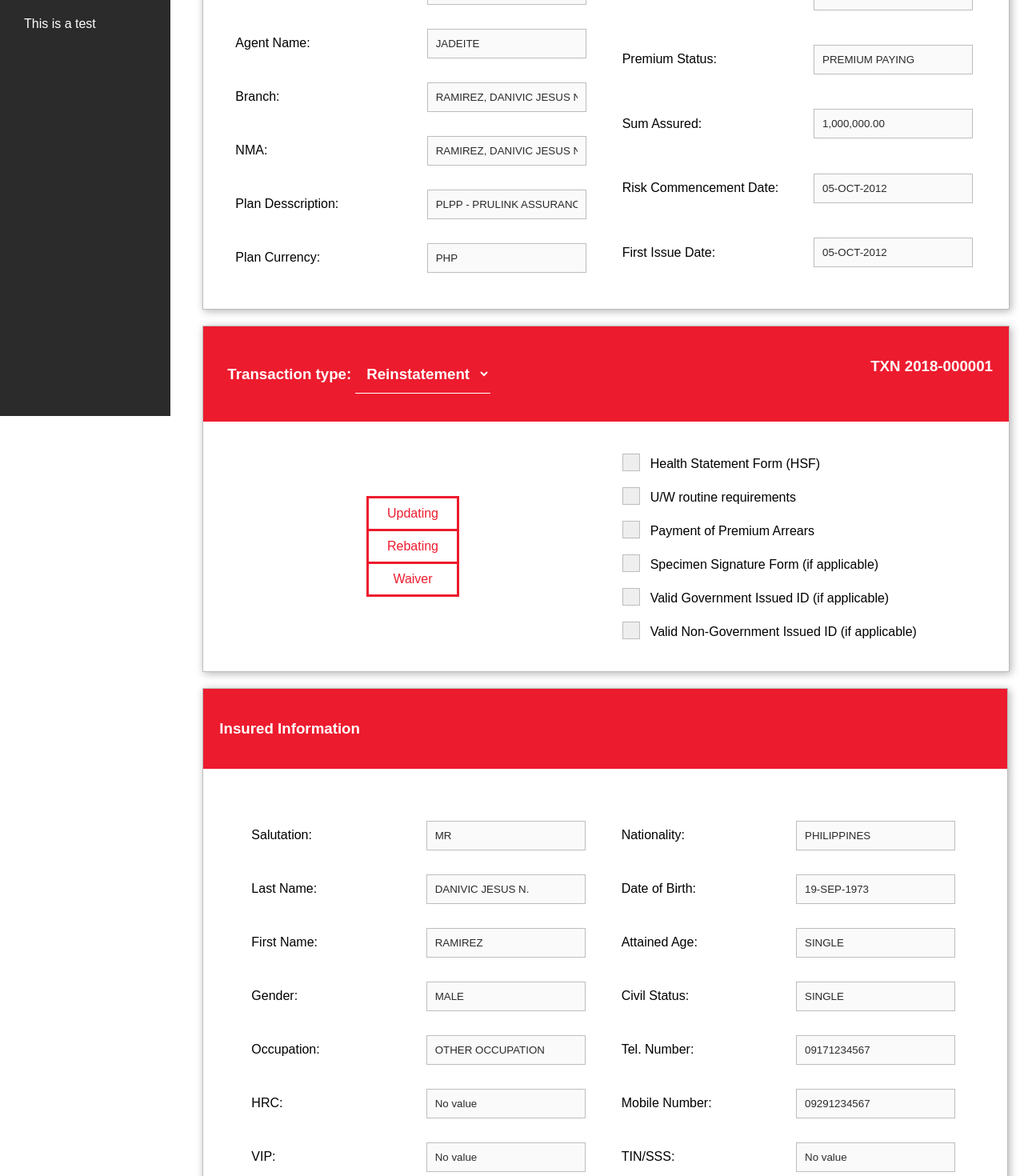
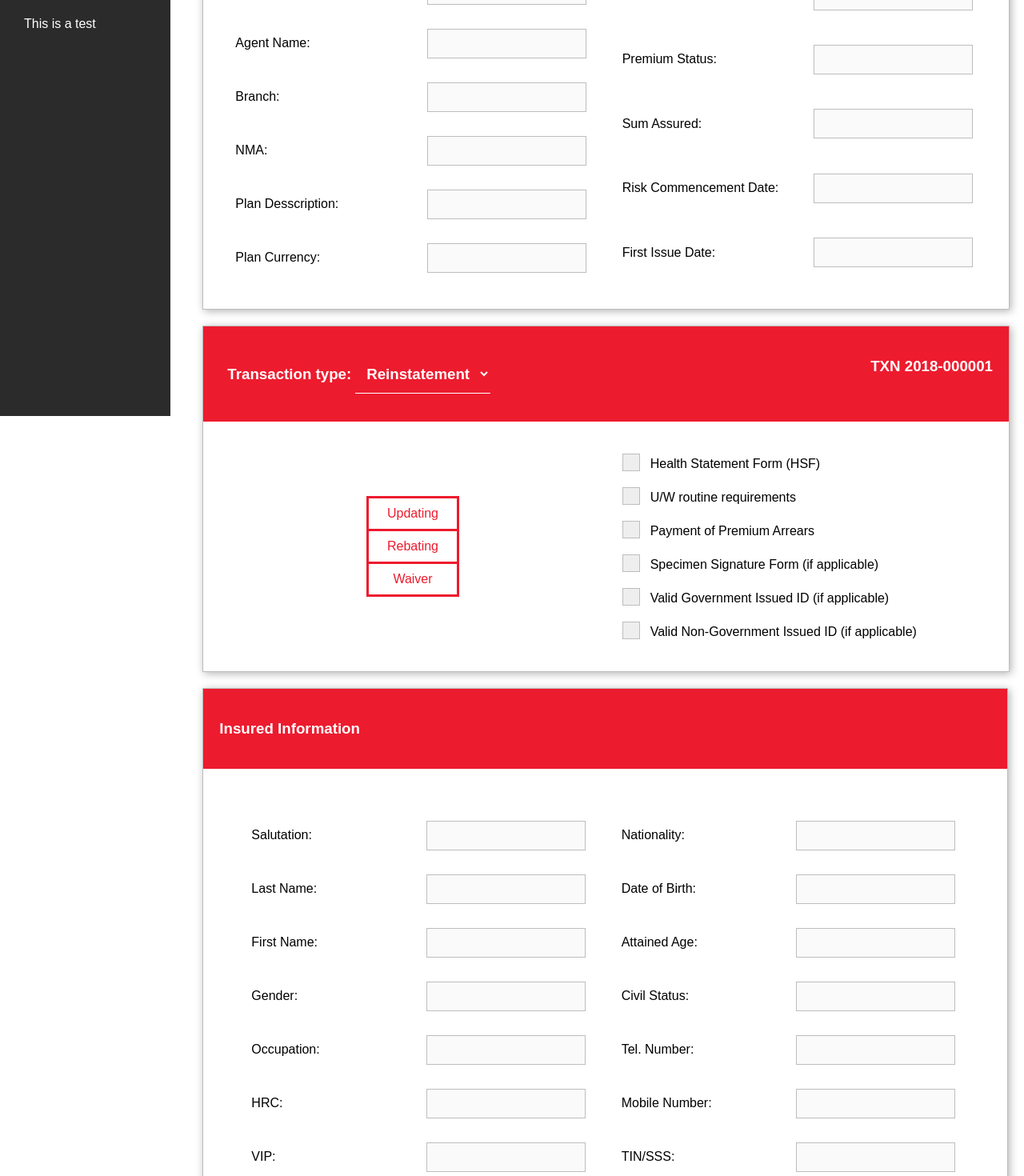
Before and after one commit to questronix/bpm-pl-ui, a React (Create React App) app: page / in a window 1280 px wide. Shown: the part 380-1850 px from the top of the page at 80% size. Built offline with nearby package versions, Linux system fonts and the light colour scheme.

Commit message:
Fix state management of policy

```diff
--- a/src/modules/policy/component/Fatca.js
+++ b/src/modules/policy/component/Fatca.js
@@ -280,7 +280,7 @@ class Fatca extends Component {
                   </div>
                 </div>
 
-                {/* Tentative display. Will confirm this to sir mic */}
+                {/* TODO: Tentative display. Will confirm this to sir mic */}
                 {/* <hr/> */}
                     {/* <div className="col xl-12 flex-container flex-wrap">
                       <h4 className="col xl-12">Hazardous Hobbies:</h4><br />
--- a/src/modules/policy/component/InsuredInformation.js
+++ b/src/modules/policy/component/InsuredInformation.js
@@ -19,70 +19,70 @@ class InsuredInformation extends Component {
                 <div className="col xl-6 l-6 m-12 s-12 xs-12 flex-container flex-wrap">
                   <div className="col xl-12 l-12 m-12 s-12 xs-12 f-justify-space-between flex f-center">
                     <label>Salutation: </label>
-                    <input className="input disabled" type="text" value={insured.salutation} disabled />
+                    <input className="input disabled" type="text" defaultValue={insured.salutation} disabled />
                   </div>
                   <div className="col xl-12 l-12 m-12 s-12 xs-12 f-justify-space-between flex f-center">
                     <label>Last Name: </label>
-                    <input className="input disabled" type="text" value={insured.lastName} disabled />
+                    <input className="input disabled" type="text" defaultValue={insured.lastName} disabled />
                   </div>
                   <div className="col xl-12 l-12 m-12 s-12 xs-12 f-justify-space-between flex f-center">
                     <label>First Name: </label>
-                    <input className="input disabled" type="text" value={insured.firstName} disabled />
+                    <input className="input disabled" type="text" defaultValue={insured.firstName} disabled />
                   </div>
                   <div className="col xl-12 l-12 m-12 s-12 xs-12 f-justify-space-between flex f-center">
                     <label>Gender: </label>
-                    <input className="input disabled" type="text" value={insured.gender} disabled />
+                    <input className="input disabled" type="text" defaultValue={insured.gender} disabled />
                   </div>
                   <div className="col xl-12 l-12 m-12 s-12 xs-12 f-justify-space-between flex f-center">
                     <label>Occupation: </label>
-                    <input className="input disabled" type="text" value={insured.occupation} disabled />
+                    <input className="input disabled" type="text" defaultValue={insured.occupation} disabled />
                   </div>
                   <div className="col xl-12 l-12 m-12 s-12 xs-12 f-justify-space-between flex f-center">
                     <label>HRC: </label>
-                    <input className="input disabled" type="text" value={insured.hrc} disabled />
+                    <input className="input disabled" type="text" defaultValue={insured.hrc} disabled />
                   </div>
                   <div className="col xl-12 l-12 m-12 s-12 xs-12 f-justify-space-between flex f-center">
                     <label>VIP: </label>
-                    <input className="input disabled" type="text" value={insured.vip} disabled />
+                    <input className="input disabled" type="text" defaultValue={insured.vip} disabled />
                   </div>
                   <div className="col xl-12 l-12 m-12 s-12 xs-12 f-justify-space-between flex f-center">
                     <label>STR: </label>
-                    <input className="input disabled" type="text" value={insured.str} disabled />
+                    <input className="input disabled" type="text" defaultValue={insured.str} disabled />
                   </div>
                 </div>
                 {/* Separate */}
                 <div className="col xl-6 xl-6 l-6 m-12 s-12 xs-12 flex-container flex-wrap">
                   <div className="col xl-12 l-12 m-12 s-12 xs-12 f-justify-space-between flex f-center">
                     <label>Nationality: </label>
-                    <input className="input disabled" type="text" value={insured.nationality} disabled />
+                    <input className="input disabled" type="text" defaultValue={insured.nationality} disabled />
                   </div>
                   <div className="col xl-12 l-12 m-12 s-12 xs-12 f-justify-space-between flex f-center">
                     <label>Date of Birth: </label>
-                    <input className="input disabled" type="text" value={insured.dateOfBirth} disabled />
+                    <input className="input disabled" type="text" defaultValue={insured.dateOfBirth} disabled />
                   </div>
                   <div className="col xl-12 l-12 m-12 s-12 xs-12 f-justify-space-between flex f-center">
                     <label>Attained Age: </label>
-                    <input className="input disabled" type="text" value={insured.attainedAge} disabled />
+                    <input className="input disabled" type="text" defaultValue={insured.attainedAge} disabled />
                   </div>
                   <div className="col xl-12 l-12 m-12 s-12 xs-12 f-justify-space-between flex f-center">
                   <label>Civil Status: </label>
-                  <input className="input disabled" type="text" value={insured.civilStatus} disabled />
+                  <input className="input disabled" type="text" defaultValue={insured.civilStatus} disabled />
                 </div>
                 <div className="col xl-12 l-12 m-12 s-12 xs-12 f-justify-space-between flex f-center">
                   <label>Tel. Number: </label>
-                  <input className="input disabled" type="text" value={insured.telNumber} disabled />
+                  <input className="input disabled" type="text" defaultValue={insured.telNumber} disabled />
                 </div>
                 <div className="col xl-12 l-12 m-12 s-12 xs-12 f-justify-space-between flex f-center">
                   <label>Mobile Number: </label>
-                  <input className="input disabled" type="text" value={insured.mobileNumber} disabled />
+                  <input className="input disabled" type="text" defaultValue={insured.mobileNumber} disabled />
                 </div>
                 <div className="col xl-12 l-12 m-12 s-12 xs-12 f-justify-space-between flex f-center">
                   <label>TIN/SSS: </label>
-                  <input className="input disabled" type="text" value={insured.tinOrSss} disabled />
+                  <input className="input disabled" type="text" defaultValue={insured.tinOrSss} disabled />
                 </div>
                 <div className="col xl-12 l-12 m-12 s-12 xs-12 f-justify-space-between flex f-center">
                   <label>Email: </label>
-                  <input className="input disabled" type="text" value={insured.email} disabled />
+                  <input className="input disabled" type="text" defaultValue={insured.email} disabled />
                 </div>
               </div>
             </div>
--- a/src/modules/policy/component/Policy.js
+++ b/src/modules/policy/component/Policy.js
@@ -8,14 +8,19 @@ class Policy extends Component {
   constructor(props) {
     super(props);
     this.state = {
+      policyNumberSearch: '',
+      policy: {},
+      insured: {},
       selectedTransaction: '',
       transactionCheckList: [],
     }
     this.handleTransactionChange = this.handleTransactionChange.bind(this);
+    this.handlePolicySearchSubmit = this.handlePolicySearchSubmit.bind(this);
   }
 
   componentDidMount() {
     // Init default values to Transaction on page load.
+    // TODO: REST call here
     this.setState({
       selectedTransaction: '1',
       transactionCheckList: [
@@ -51,6 +56,47 @@ class Policy extends Component {
         },
       ]
     });
+  }
+
+  handlePolicySearchSubmit(policyNumber) {
+    this.setState({ policyNumberSearch: policyNumber });
+    // TODO: REST calling here
+    if (policyNumber === '00000001') {
+      this.setState({
+        policy: {
+          number: '00000001',
+          agentCode: 'ROMEO CAMILLE ABION',
+          agentName: 'JADEITE',
+          branch: 'RAMIREZ, DANIVIC JESUS N.',
+          nma: 'RAMIREZ, DANIVIC JESUS N.',
+          planDesc: 'PLPP - PRULINK ASSURANCE ACCOUNT PLUS',
+          planCurrency: 'PHP',
+          contractStatus: 'IN FORCE',
+          premiumStatus: 'PREMIUM PAYING',
+          sumAssured: '1,000,000.00',
+          rcd: '05-OCT-2012',
+          firstIssueDate: '05-OCT-2012',
+        },
+        insured: {
+          salutation: 'MR',
+          firstName: 'RAMIREZ',
+          lastName: 'DANIVIC JESUS N.',
+          gender: 'MALE',
+          occupation: 'OTHER OCCUPATION',
+          hrc: 'No value',
+          vip: 'No value',
+          str: 'No value',
+          nationality: 'PHILIPPINES',
+          dateOfBirth: '19-SEP-1973',
+          attainedAge: 'SINGLE',
+          civilStatus: 'SINGLE',
+          telNumber: '09171234567',
+          mobileNumber: '09291234567',
+          tinOrSss: 'No value',
+          email: 'sample@email.com',
+        }
+      })
+    }
   }
 
   handleTransactionChange(transactionType) {
@@ -139,59 +185,24 @@ class Policy extends Component {
   }
 
   render() {
-    const policy = {
-      number: '04010295',
-      agentCode: 'ROMEO CAMILLE ABION',
-      agentName: 'JADEITE',
-      branch: 'RAMIREZ, DANIVIC JESUS N.',
-      nma: 'RAMIREZ, DANIVIC JESUS N.',
-      planDesc: 'PLPP - PRULINK ASSURANCE ACCOUNT PLUS',
-      planCurrency: 'PHP',
-      contractStatus: 'IN FORCE',
-      premiumStatus: 'PREMIUM PAYING',
-      sumAssured: '1,000,000.00',
-      rcd: '05-OCT-2012',
-      firstIssueDate: '05-OCT-2012',
-    };
-
-    const insured = {
-      salutation: 'MR',
-      firstName: 'RAMIREZ',
-      lastName: 'DANIVIC JESUS N.',
-      gender: 'MALE',
-      occupation: 'OTHER OCCUPATION',
-      hrc: 'No value',
-      vip: 'No value',
-      str: 'No value',
-      nationality: 'PHILIPPINES',
-      dateOfBirth: '19-SEP-1973',
-      attainedAge: 'SINGLE',
-      civilStatus: 'SINGLE',
-      telNumber: '09171234567',
-      mobileNumber: '09291234567',
-      tinOrSss: 'No value',
-      email: 'sample@email.com',
-    };
-
     return (
       <div className="flex-container flex-wrap">
         <div className="col xl-2">
         </div>
         <div className="col xl-10 margin-top-90">
           <h1 className="font-prulife">Policy Information</h1>
-          <SearchPolicyForm />
-          <PolicyInformation policy={policy} />
+          <SearchPolicyForm onPolicySearchSubmit={this.handlePolicySearchSubmit}/>
+          <PolicyInformation policy={this.state.policy} />
           <Transaction
             transactionCheckList={this.state.transactionCheckList}
             onTransactionChange={this.handleTransactionChange} />
-          <Fatca insured={insured} />
+          <Fatca insured={this.state.insured} />
           <div className="col xl-12  flex f-end">
             <input className="btn prulife col xl-1" type="button" value="Save" />
           </div>
         </div>
       </div>
     );
-
   }
 }
 
--- a/src/modules/policy/component/PolicyInformation.js
+++ b/src/modules/policy/component/PolicyInformation.js
@@ -2,12 +2,7 @@ import React, { Component } from 'react';
 
 class PolicyInformation extends Component {
 
-  formatAddress(data) {
-    return data.addr1 + ', ' + data.addr2 + ',' + data.addr3;
-  }
-
   render() {
-    const policy = this.props.policy;
 
     return (
       <div className="App">
@@ -21,219 +16,59 @@ class PolicyInformation extends Component {
               </div>
               <div className="card-body flex-container flex-wrap">
                 <div className="col xl-6 l-6 m-12 s-12 xs-12 flex-container flex-wrap">
-                  <div className="col xl-12 l-12 m-12 s-12 xs-12 f-justify-space-between flex f-center">
+                 <div className="col xl-12 l-12 m-12 s-12 xs-12 f-justify-space-between flex f-center">
                     <label>Agent Code: </label>
-                    <input className="input disabled" type="text" value={policy.agentCode} disabled />
+                    <input className="input disabled" type="text" defaultValue={this.props.policy.agentCode} disabled />
                   </div>
                   <div className="col xl-12 l-12 m-12 s-12 xs-12 f-justify-space-between flex f-center">
                     <label>Agent Name: </label>
-                    <input className="input disabled" type="text" value={policy.agentName} disabled />
+                    <input className="input disabled" type="text" defaultValue={this.props.policy.agentName} disabled />
                   </div>
                   <div className="col xl-12 l-12 m-12 s-12 xs-12 f-justify-space-between flex f-center">
                     <label>Branch: </label>
-                    <input className="input disabled" type="text" value={policy.branch} disabled />
+                    <input className="input disabled" type="text" defaultValue={this.props.policy.branch} disabled />
                   </div>
                   <div className="col xl-12 l-12 m-12 s-12 xs-12 f-justify-space-between flex f-center">
                     <label>NMA: </label>
-                    <input className="input disabled" type="text" value={policy.nma} disabled />
+                    <input className="input disabled" type="text" defaultValue={this.props.policy.nma} disabled />
                   </div>
                   <div className="col xl-12 l-12 m-12 s-12 xs-12 f-justify-space-between flex f-center">
                     <label>Plan Desscription: </label>
-                    <input className="input disabled" type="text" value={policy.planDesc} disabled />
+                    <input className="input disabled" type="text" defaultValue={this.props.policy.planDesc} disabled />
                   </div>
                   <div className="col xl-12 l-12 m-12 s-12 xs-12 f-justify-space-between flex f-center">
                     <label>Plan Currency: </label>
-                    <input className="input disabled" type="text" value={policy.planCurrency} disabled />
+                    <input className="input disabled" type="text" defaultValue={this.props.policy.planCurrency} disabled />
                   </div>
                 </div>
-                {/* Separate */}
+
+
                 <div className="col xl-6 xl-6 l-6 m-12 s-12 xs-12 flex-container flex-wrap">
                   <div className="col xl-12 l-12 m-12 s-12 xs-12 f-justify-space-between flex f-center">
                     <label>Contract Status: </label>
-                    <input className="input disabled" type="text" value={policy.contractStatus} disabled />
+                    <input className="input disabled" type="text" defaultValue={this.props.policy.contractStatus} disabled />
                   </div>
                   <div className="col xl-12 l-12 m-12 s-12 xs-12 f-justify-space-between flex f-center">
                     <label>Premium Status: </label>
-                    <input className="input disabled" type="text" value={policy.premiumStatus} disabled />
+                    <input className="input disabled" type="text" defaultValue={this.props.policy.premiumStatus} disabled />
                   </div>
                   <div className="col xl-12 l-12 m-12 s-12 xs-12 f-justify-space-between flex f-center">
                     <label>Sum Assured: </label>
-                    <input className="input disabled" type="text" value={policy.sumAssured} disabled />
+                    <input className="input disabled" type="text" defaultValue={this.props.policy.sumAssured} disabled />
                   </div>
                   <div className="col xl-12 l-12 m-12 s-12 xs-12 f-justify-space-between flex f-center">
                   <label>Risk Commencement Date: </label>
-                  <input className="input disabled" type="text" value={policy.rcd} disabled />
+                  <input className="input disabled" type="text" defaultValue={this.props.policy.rcd} disabled />
                 </div>
                 <div className="col xl-12 l-12 m-12 s-12 xs-12 f-justify-space-between flex f-center">
                   <label>First Issue Date: </label>
-                  <input className="input disabled" type="text" value={policy.firstIssueDate} disabled />
+                  <input className="input disabled" type="text" defaultValue={this.props.policy.firstIssueDate} disabled />
                 </div>
               </div>
             </div>
           </div>
         </div>
       </div>
-        {/* <label>Policy Number:
-          <input
-            type="text"
-            value={policy.number}
-            disabled/>
-        </label>
-        <label>Policy Status:
-          <input
-            type="text"
-            value={policy.status}
-            disabled/><br/>
-        </label>
-        <label>Insured Client ID:
-          <input
-            type="text"
-            value={policy.insuredClientID}
-            disabled/>
-          </label>
-        <label>Insured Name:
-          <input
-            type="text"
-            value={policy.insuredName}
-            disabled/><br/>
-        </label>
-        <label>Owner Client ID:
-          <input
-            type="text"
-            value={policy.ownerClientID}
-            disabled/>
-        </label>
-        <label>Policy Owner Name:
-          <input
-            type="text"
-            value={policy.ownerName}
-            disabled/><br/>
-        </label>
-        <label>Risk Commencement Date (RCD):
-          <input
-            type="text"
-            value={policy.rcd}
-            disabled/>
-        </label>
-        <label>Agent Code:
-          <input
-            type="text"
-            value={policy.agentCode}
-            disabled/><br/>
-        </label>
-        <label>Agent Name:
-          <input
-            type="text"
-            value={policy.agentName}
-            disabled/>
-        </label>
-        <label>Agent NMA:
-          <input
-            type="text"
-            value={policy.agentNMA}
-            disabled/><br/>
-        </label>
-        <label>Gender:
-          <input
-            type="text"
-            value={policy.gender}
-            disabled/>
-        </label>
-        <label>Salutation:
-          <input
-            type="text"
-            value={policy.salutation}
-            disabled/><br/>
-        </label>
-        <label>Civil Status:
-          <input
-            type="text"
-            value={policy.civilStatus}
-            disabled/>
-        </label>
-        <label>TIN/SSS Number:
-          <input
-            type="text"
-            value={policy.tinOrSSSNumber}
-            disabled/><br/>
-        </label>
-        <label>Nationality:
-          <input
-            type="text"
-            value={policy.nationality}
-            disabled/>
-        </label>
-        <label>Occupation:
-          <input
-            type="text"
-            value={policy.occupation}
-            disabled/><br/>
-        </label>
-        <label>Attained Age:
-          <input
-            type="text"
-            value={policy.attainedAge}
-            disabled/>
-        </label>
-        <label>Mobile Number:
-          <input
-            type="text"
-            disabled/><br/>
-        </label>
-        <label>Email Address:
-          <input
-            type="text"
-            value={policy.emailAddress}
-            disabled/>
-        </label>
-        <label>Date Of Application:
-          <input
-            type="text"
-            value={policy.dateOfApplication}
-            disabled/><br/>
-        </label>
-        <label>Present Address:
-          <input
-            type="text"
-            value={policy.presentAddress.addr1}
-            disabled />
-          <input
-            type="text"
-            value={policy.presentAddress.addr2}
-            disabled />
-          <input
-            type="text"
-            value={policy.presentAddress.addr3}
-            disabled /><br/>
-        </label>
-        <label>Permanent Address:
-          <input
-            type="text"
-            value={policy.permanentAddress.addr1}
-            disabled />
-          <input
-            type="text"
-            value={policy.permanentAddress.addr2}
-            disabled />
-          <input
-            type="text"
-            value={policy.permanentAddress.addr3}
-            disabled /><br/>
-        </label>
-        <label>Business Address:
-          <input
-            type="text"
-            value={policy.businessAddress.addr1}
-            disabled />
-          <input
-            type="text"
-            value={policy.businessAddress.addr2}
-            disabled />
-          <input
-            type="text"
-            value={policy.businessAddress.addr3}
-            disabled /><br/>
-        </label> */}
       </div >
     );
   }
```
Also changed, not shown: src/modules/policy/component/SearchPolicyForm.js (+4 -4 lines).
